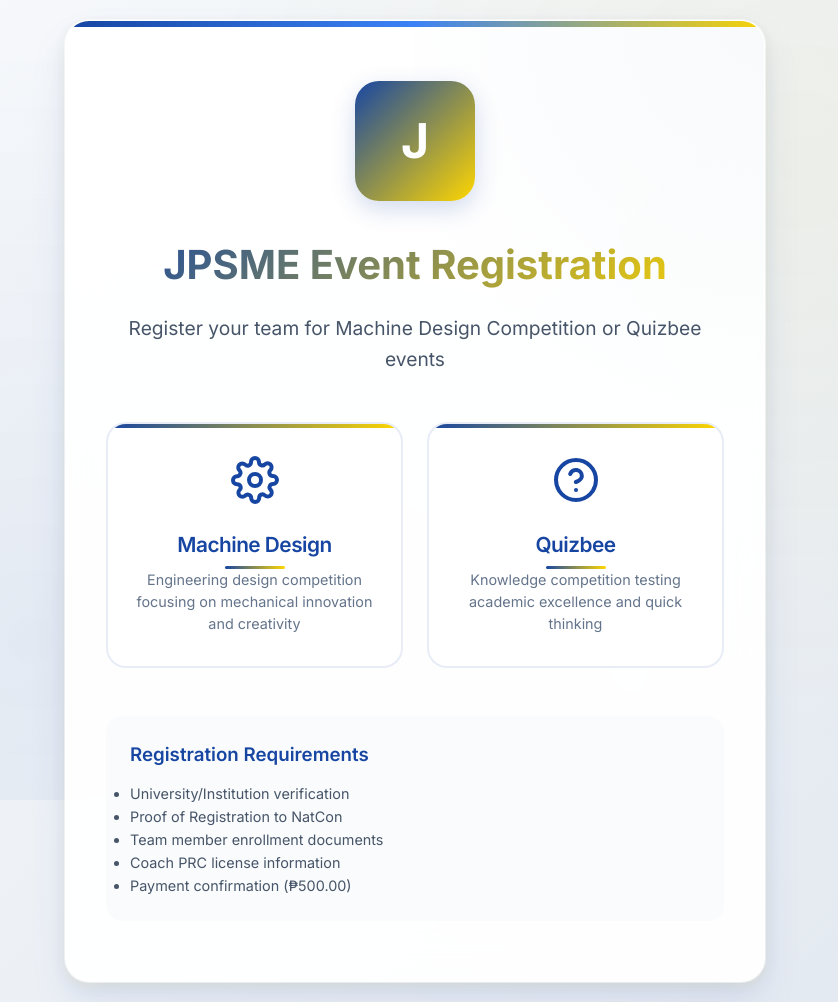
After one commit to Akira10969/jpsme_event, a PHP site: page / in a window 1280 px wide. The commit adds this page. Shown: the whole page, without its empty margins (225-1063 px from the left). Run offline with PHP 8.4, Linux system fonts and the light colour scheme.

Commit message:
Add landing, error, and success pages; improve registration UX
Added index.php as a landing page, 404.php for custom error handling, and success.php for post-registration confirmation. Updated .htaccess for error redirection, security, and asset handling. Enhanced registration_form.php with favicon and improved title. submit_registration.php now redirects to success or error pages. Added favicon assets and a comprehensive README.

```diff
--- /dev/null
+++ b/index.php
@@ -0,0 +1,182 @@
+<?php
+// index.php - Landing page for JPSME Event Registration
+?>
+<!DOCTYPE html>
+<html lang="en">
+<head>
+    <meta charset="UTF-8">
+    <meta name="viewport" content="width=device-width, initial-scale=1.0">
+    <title>JPSME Event Registration System</title>
+    <link rel="stylesheet" href="assets/style.css">
+    <link rel="icon" type="image/x-icon" href="fav/favicon.ico">
+    <link rel="shortcut icon" href="fav/favicon.ico">
+    <script src="https://unpkg.com/feather-icons"></script>
+    <style>
+        .landing-container {
+            text-align: center;
+            padding: 60px 40px;
+            max-width: 700px;
+        }
+
+        .logo {
+            width: 120px;
+            height: 120px;
+            margin: 0 auto 32px;
+            background: linear-gradient(135deg, #1746a2 0%, #ffd700 100%);
+            border-radius: 24px;
+            display: flex;
+            align-items: center;
+            justify-content: center;
+            font-size: 3rem;
+            font-weight: 700;
+            color: white;
+            box-shadow: 0 8px 24px rgba(23, 70, 162, 0.2);
+        }
+
+        .main-title {
+            font-size: 2.5rem;
+            color: #1746a2;
+            margin-bottom: 16px;
+            font-weight: 700;
+            background: linear-gradient(135deg, #1746a2 0%, #ffd700 100%);
+            -webkit-background-clip: text;
+            -webkit-text-fill-color: transparent;
+            background-clip: text;
+        }
+
+        .subtitle {
+            font-size: 1.2rem;
+            color: #475569;
+            margin-bottom: 48px;
+            line-height: 1.6;
+        }
+
+        .competition-grid {
+            display: grid;
+            grid-template-columns: 1fr 1fr;
+            gap: 24px;
+            margin-bottom: 48px;
+        }
+
+        .competition-card {
+            background: rgba(255, 255, 255, 0.9);
+            border: 2px solid rgba(23, 70, 162, 0.1);
+            border-radius: 20px;
+            padding: 32px 24px;
+            text-decoration: none;
+            transition: all 0.3s ease;
+            position: relative;
+            overflow: hidden;
+        }
+
+        .competition-card::before {
+            content: '';
+            position: absolute;
+            top: 0;
+            left: 0;
+            right: 0;
+            height: 4px;
+            background: linear-gradient(90deg, #1746a2 0%, #ffd700 100%);
+        }
+
+        .competition-card:hover {
+            transform: translateY(-4px);
+            border-color: rgba(23, 70, 162, 0.2);
+            box-shadow: 0 12px 32px rgba(23, 70, 162, 0.15);
+        }
+
+        .card-icon {
+            width: 48px;
+            height: 48px;
+            margin: 0 auto 16px;
+            stroke: #1746a2;
+        }
+
+        .card-title {
+            font-size: 1.3rem;
+            color: #1746a2;
+            font-weight: 600;
+            margin-bottom: 8px;
+        }
+
+        .card-description {
+            color: #64748b;
+            font-size: 0.9rem;
+            line-height: 1.5;
+        }
+
+        .info-section {
+            background: rgba(248, 250, 252, 0.8);
+            border-radius: 16px;
+            padding: 24px;
+            margin-top: 32px;
+            text-align: left;
+        }
+
+        .info-title {
+            color: #1746a2;
+            font-weight: 600;
+            margin-bottom: 12px;
+        }
+
+        .info-list {
+            color: #475569;
+            font-size: 0.9rem;
+            line-height: 1.6;
+        }
+
+        @media (max-width: 768px) {
+            .competition-grid {
+                grid-template-columns: 1fr;
+                gap: 20px;
+            }
+
+            .main-title {
+                font-size: 2rem;
+            }
+
+            .subtitle {
+                font-size: 1.1rem;
+            }
+
+            .landing-container {
+                padding: 40px 20px;
+            }
+        }
+    </style>
+</head>
+<body>
+    <div class="container landing-container">
+        <div class="logo">J</div>
+        <h1 class="main-title">JPSME Event Registration</h1>
+        <p class="subtitle">Register your team for Machine Design Competition or Quizbee events</p>
+
+        <div class="competition-grid">
+            <a href="machine_design_registration.php" class="competition-card">
+                <div class="card-icon" data-feather="settings"></div>
+                <h2 class="card-title">Machine Design</h2>
+                <p class="card-description">Engineering design competition focusing on mechanical innovation and creativity</p>
+            </a>
+
+            <a href="quizbee_registration.php" class="competition-card">
+                <div class="card-icon" data-feather="help-circle"></div>
+                <h2 class="card-title">Quizbee</h2>
+                <p class="card-description">Knowledge competition testing academic excellence and quick thinking</p>
+            </a>
+        </div>
+
+        <div class="info-section">
+            <h3 class="info-title">Registration Requirements</h3>
+            <ul class="info-list">
+                <li>University/Institution verification</li>
+                <li>Proof of Registration to NatCon</li>
+                <li>Team member enrollment documents</li>
+                <li>Coach PRC license information</li>
+                <li>Payment confirmation (₱500.00)</li>
+            </ul>
+        </div>
+    </div>
+
+    <script>feather.replace()</script>
+</body>
+</html>
--- a/registration_form.php
+++ b/registration_form.php
@@ -9,8 +9,10 @@ function render_registration_form($competition_type) {
         <meta charset="UTF-8">
         <meta name="viewport" content="width=device-width, initial-scale=1.0">
         <link rel="stylesheet" href="assets/style.css">
+        <link rel="icon" type="image/x-icon" href="fav/favicon.ico">
+        <link rel="shortcut icon" href="fav/favicon.ico">
         <script src="https://unpkg.com/feather-icons"></script>
-        <title><?php echo htmlspecialchars($competition_type); ?> Registration</title>
+        <title><?php echo htmlspecialchars($competition_type); ?> Registration | JPSME Event</title>
     </head>
     <body>
     <div class="container">
--- a/submit_registration.php
+++ b/submit_registration.php
@@ -52,9 +52,11 @@ if ($_SERVER['REQUEST_METHOD'] === 'POST') {
     $stmt = $conn->prepare("INSERT INTO registrations (competition_type, university, proof_natcon, team_members, proof_enrollment, coach_name, prc_license, prc_reg_date, prc_exp_date, proof_payment, payment_reference) VALUES (?, ?, ?, ?, ?, ?, ?, ?, ?, ?, ?)");
     $stmt->bind_param("sssssssssss", $competition_type, $university, $proof_natcon, $team_members, $proof_enrollment, $coach_name, $prc_license, $prc_reg_date, $prc_exp_date, $proof_payment, $payment_reference);
     if ($stmt->execute()) {
-        echo "Registration successful!";
+        header("Location: success.php");
+        exit();
     } else {
-        echo "Error: " . $stmt->error;
+        header("Location: 404.php");
+        exit();
     }
     $stmt->close();
 }
```
Also changed, not shown: 404.php (added, +156 -0 lines), success.php (added, +79 -0 lines), .htaccess (added), README.md (added), assets/favicon.svg (added), fav/favicon.ico (added).
